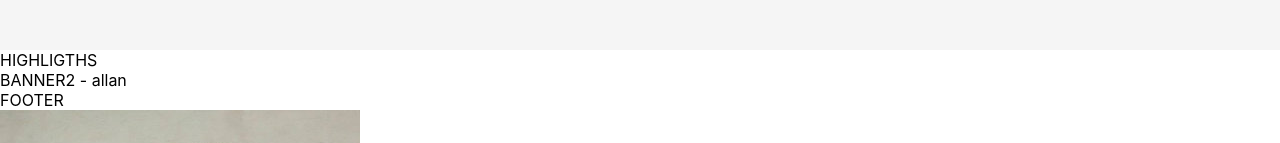
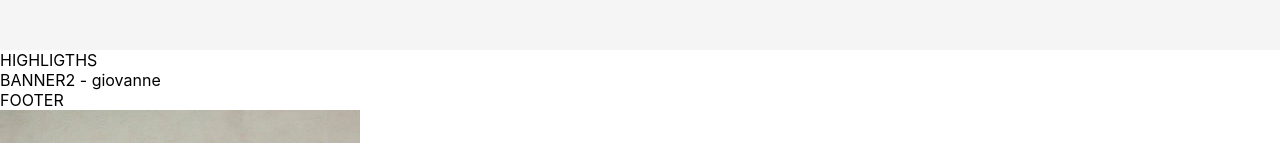
Before and after one commit to JulisNovais/digital-shoes, a React (Create React App) app: page / in a window 1280 px wide. Shown: the part 651-794 px from the top of the page. Built offline with nearby package versions, Linux system fonts and the light colour scheme.

Commit message:
giovanne

```diff
--- a/src/Banner2.jsx
+++ b/src/Banner2.jsx
@@ -1,9 +1,5 @@
 function Banner2() {
-    return (
-      <div>
-        BANNER2 - allan
-      </div>
-    );
-  }
+  return <div>BANNER2 - giovanne</div>;
+}
 
-  export default Banner2;
+export default Banner2;
```
